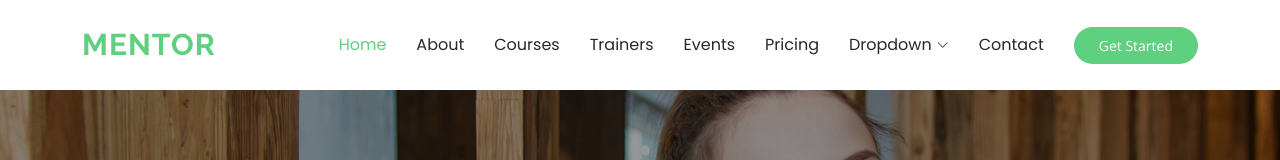
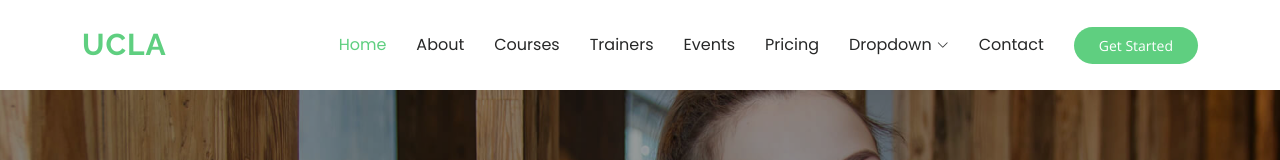
Before and after one commit to ERICK-Jonel/Sistemas-II-prototipo, a plain HTML site: page index.html in a window 1280 px wide. Shown: the top 160 px of the page. Drawn offline with nearby package versions, Linux system fonts and the light colour scheme.

Commit message:
Cambios minimos pruevade live-server linux

```diff
--- a/index.html
+++ b/index.html
@@ -39,7 +39,7 @@
       <a href="index.html" class="logo d-flex align-items-center me-auto">
         <!-- Uncomment the line below if you also wish to use an image logo -->
         <!-- <img src="assets/img/logo.webp" alt=""> -->
-        <h1 class="sitename">Mentor</h1>
+        <h1 class="sitename">UCLA</h1>
       </a>
 
       <nav id="navmenu" class="navmenu">
```
